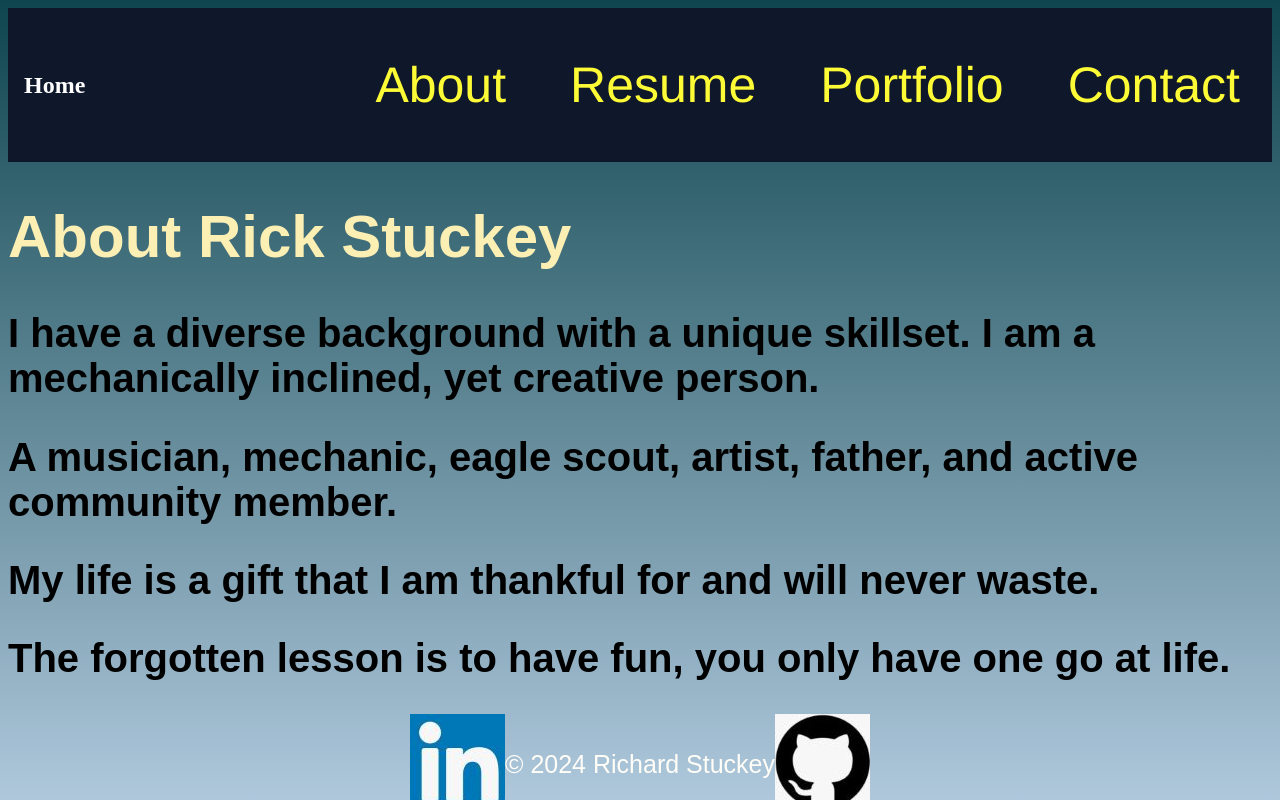
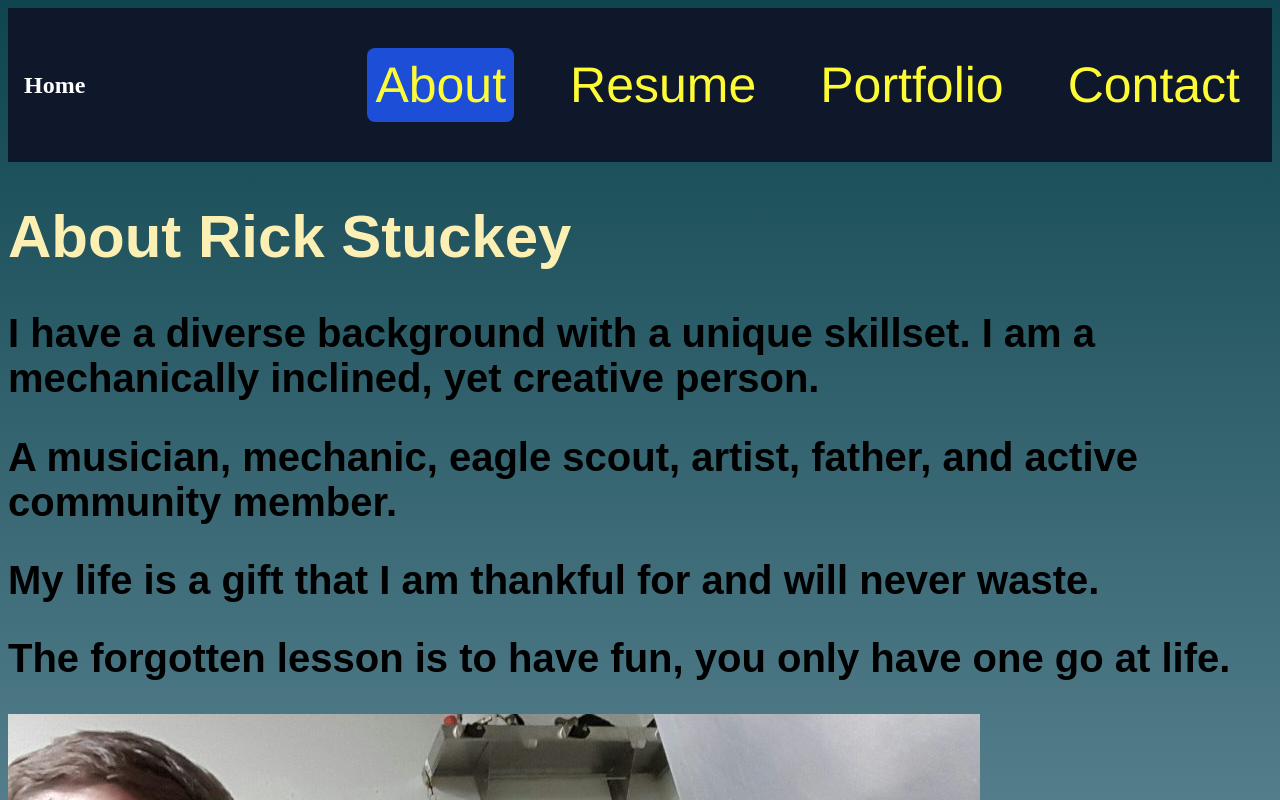
Before and after one commit to RStuckey1/RichardStuckey, a React (Vite) app: page /About in a window 1280 px wide. Shown: the top 800 px of the page. Built offline with nearby package versions, Linux system fonts and the light colour scheme.

Commit message:
animation

```diff
--- a/src/App.jsx
+++ b/src/App.jsx
@@ -1,6 +1,6 @@
 import { Outlet } from 'react-router-dom'
 import Footer from './Footer'
-import './assets/penguin.jpg'
+import penguin from './assets/penguin.jpg'
 import './assets/RickBees.jpg'
 import './index.css'
 import { Navbar } from './components/Navbar'
@@ -15,6 +15,7 @@ function App() {
       <div>
         <Outlet />
       </div>
+      <img className="rick" src={penguin} alt="Rick and Morty" />
       <Footer />
     </>
   </div>
--- a/src/Pages/Portfolio.css
+++ b/src/Pages/Portfolio.css
@@ -12,7 +12,11 @@
     display: grid;
     grid-template-rows: 1fr 1fr 1fr;
     align-items: start;
+    transition: color 500ms linear;
+}
 
+.card2:hover {
+    color: #ff8000;
 }
 
 .card2 .card-image2 {
--- a/src/components/Navbar.css
+++ b/src/components/Navbar.css
@@ -1,9 +1,19 @@
+.active {
+    background-color: #1d4ed8;
+}
+
+
+
 nav {
     display: flex;
     justify-content: space-between;
     align-items: center;
     background-color: #0f172a;
+    position: sticky;
+    top: 0;
 }
+
+
 
 nav .title {
     font-size: 1.5rem;
@@ -30,3 +40,7 @@ nav ul li a {
     margin: 0.5rem;
     border-radius: 0.5rem;
 }
+
+nav ul li a:not(.active):hover {
+    background-color: #172554;
+}
--- a/src/components/Navbar.jsx
+++ b/src/components/Navbar.jsx
@@ -1,5 +1,5 @@
 import React from "react";
-import { Link } from "react-router-dom";
+import { NavLink, Link } from "react-router-dom";
 import "./navbar.css"
 
 export const Navbar = () => {
@@ -8,16 +8,16 @@ export const Navbar = () => {
         <Link to="/" className="title">Home</Link>
         <ul>
             <li>
-                <Link to="/About">About</Link>
+                <NavLink to="/About">About</NavLink>
             </li>
             <li>
-                <Link to="/Resume">Resume</Link>
+                <NavLink to="/Resume">Resume</NavLink>
             </li>
             <li>
-                <Link to="/Portfolio">Portfolio</Link>
+                <NavLink to="/Portfolio">Portfolio</NavLink>
             </li>
             <li>
-                <Link to="/Contact">Contact</Link>
+                <NavLink to="/Contact">Contact</NavLink>
             </li>
         </ul>
     </nav>
```
Also changed, not shown: src/Header.jsx (added, +22 -0 lines), 1 other file (tests, documents, lock files or other folders).
